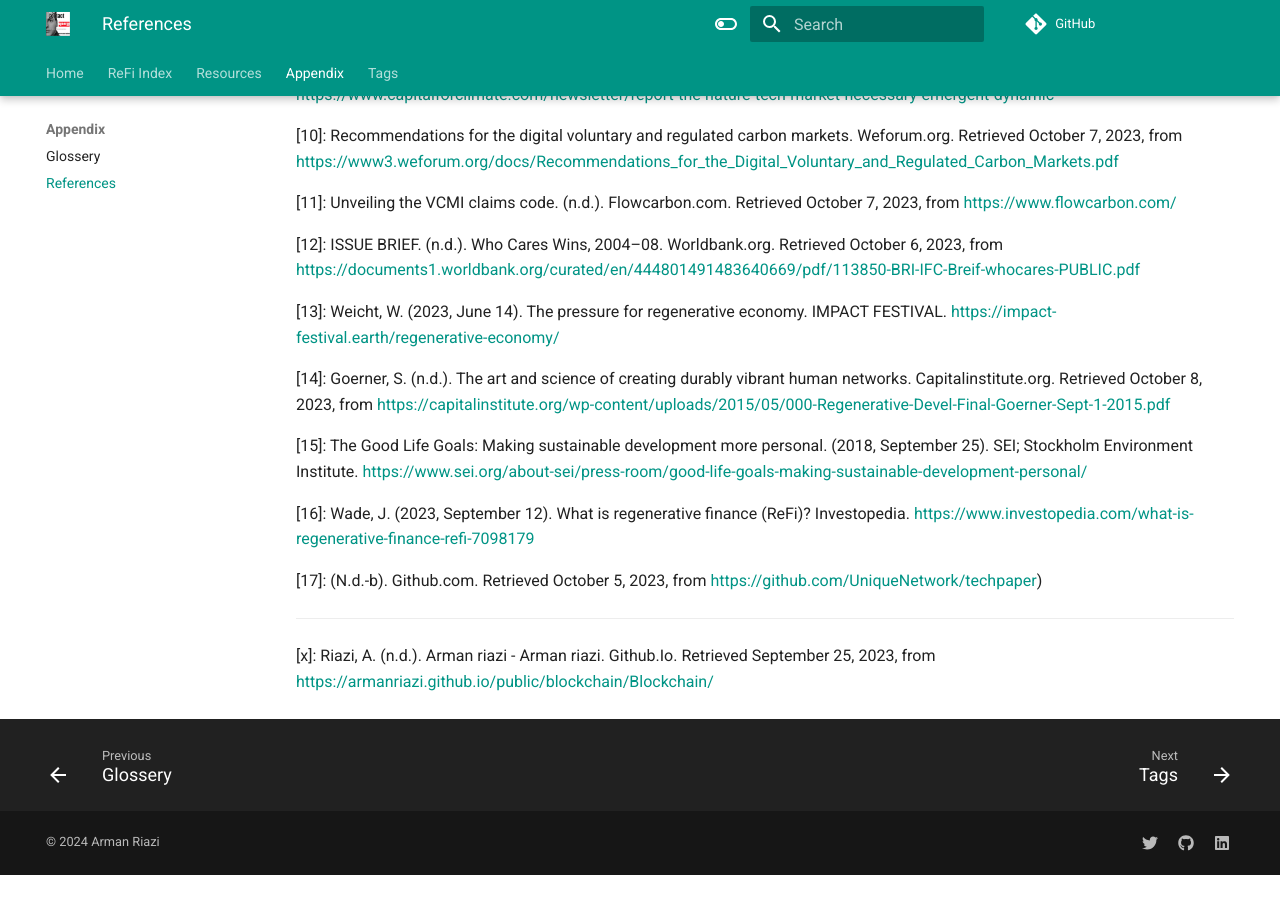
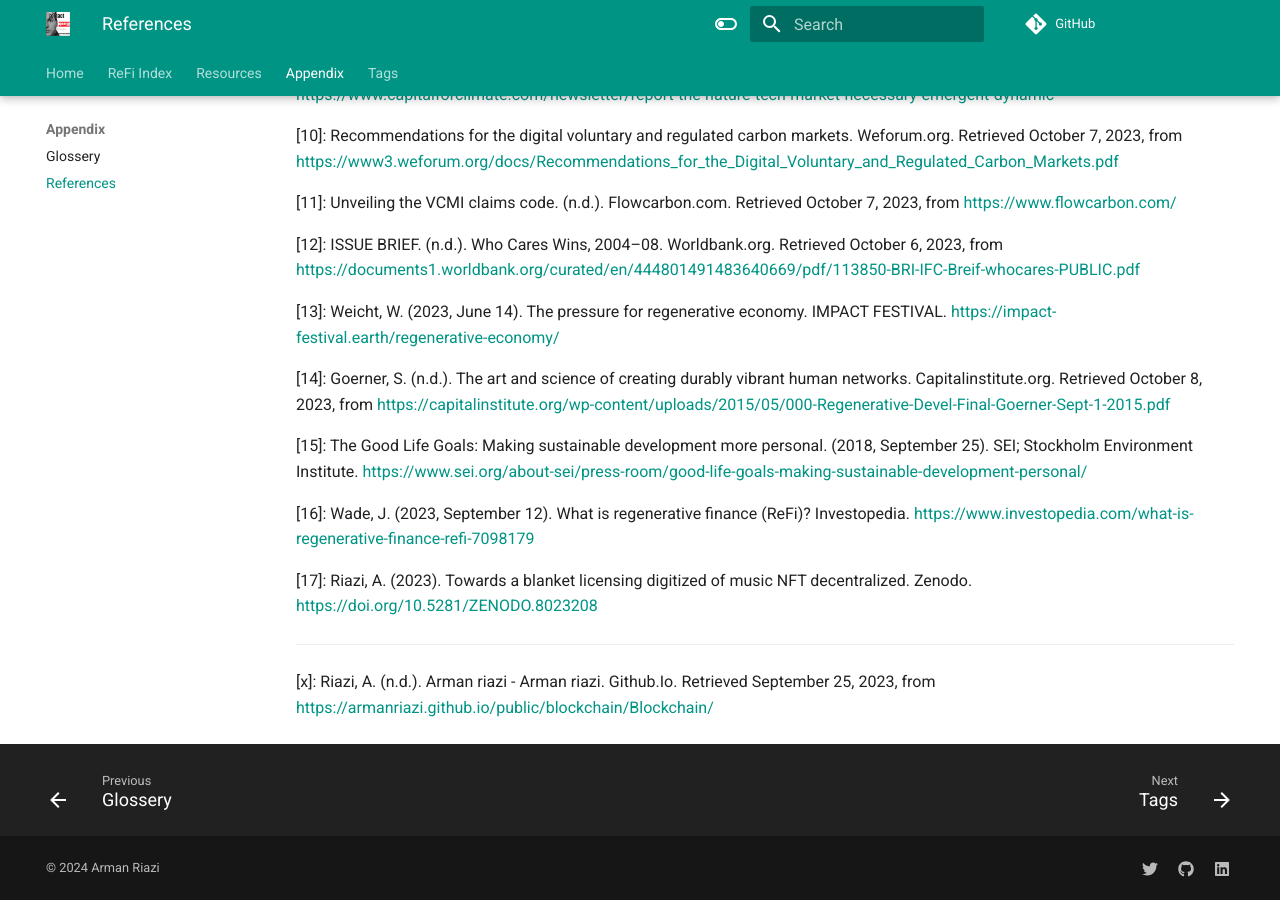
Before and after one commit to armanriazi/refi, an MkDocs documentation site: the page built from docs/reference.md, in a window 1280 px wide and 900 px high, scrolled down 658 px. Built offline with MkDocs 1.6.1 and Material for MkDocs 9.7.7, drawn with Linux system fonts in a browser that asks for light colours; comment, search, counter and statistics services are not loaded; before the commit the page ends 1533 px from its top, so only the background shows below that.

Commit message:
session2-13

```diff
--- a/docs/reference.md
+++ b/docs/reference.md
@@ -45,7 +45,7 @@
 
 [16]: Wade, J. (2023, September 12). What is regenerative finance (ReFi)? Investopedia. https://www.investopedia.com/what-is-regenerative-finance-refi-7098179
 
-[17]: (N.d.-b). Github.com. Retrieved October 5, 2023, from https://github.com/UniqueNetwork/techpaper)
+[17]: Riazi, A. (2023). Towards a blanket licensing digitized of music NFT decentralized. Zenodo. https://doi.org/10.5281/ZENODO.8023208
 
 
 ---
```
Also changed, not shown: docs/blockchain/tokenize.md (+2 -0 lines), docs/refi/refi.md (+0 -2 lines).
